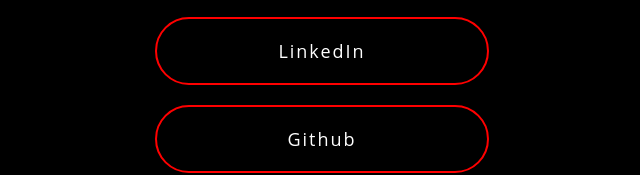
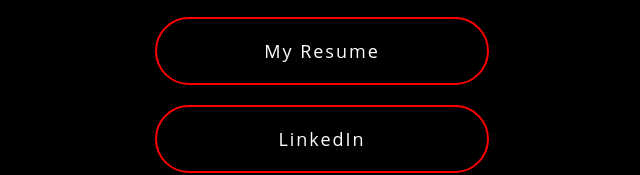
Before and after one commit to Chronixyt/linktree, a plain HTML site: page index.html in a window 1280 px wide. Shown: the part 503-678 px from the top of the page, 318-958 px from the left. Drawn offline with Linux system fonts and the light colour scheme.

Commit message:
added code

```diff
--- a/index.html
+++ b/index.html
@@ -29,6 +29,10 @@
         My Responsive Portfolio
     </a>
 
+    <a href="assets/premcvf.pdf" target="_blank" class="links">
+        My Resume
+    </a>
+
     <a href="https://www.linkedin.com/in/premsahudeveloper/" target="_blank" class="links">
         LinkedIn
     </a>
```
Also changed, not shown: 1 other file.
